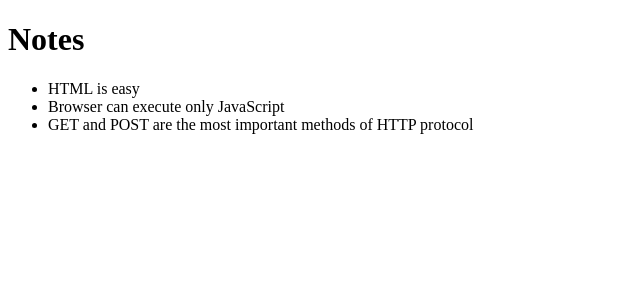
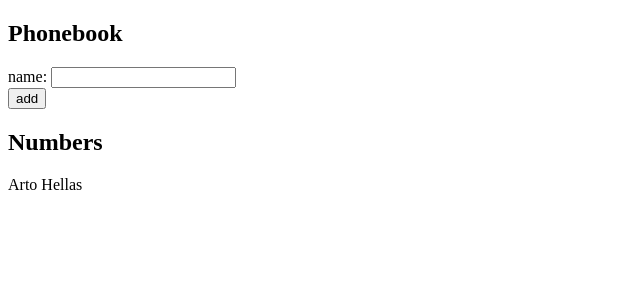
Before and after one commit to mateomcalli/FSO, a React (Vite) app in the folder part2/secondapp/: page / in a window 1280 px wide. Shown: the top 300 px of the page, without its empty margins (0-640 px from the left). Built offline with nearby package versions, Linux system fonts and the light colour scheme.

Commit message:
Exercises 2.6-7

```diff
--- a/part2/secondapp/src/App.jsx
+++ b/part2/secondapp/src/App.jsx
@@ -1,14 +1,42 @@
-import Note from './components/Note'
+import { useState } from 'react'
 
-const App = ({ notes }) => {
+const App = () => {
+  const [persons, setPersons] = useState([{ name: 'Arto Hellas' }])
+  const [newName, setNewName] = useState('')
+
+  const handleChange = (event) => {
+    console.log(event.target.value);
+    setNewName(event.target.value)
+  }
+
+  const addPerson = (event) => {
+    event.preventDefault()
+    if (persons.some(person => person.name === newName)) {
+      alert(`${newName} is already in the phonebook.`)
+    } else {
+      console.log(newName);
+      setPersons(persons.concat({
+        name: newName
+      }))
+    }
+    setNewName('')
+  }
+
   return (
     <div>
-      <h1>Notes</h1>
-      <ul>
-        {notes.map((note) => (
-          <Note key={note.id} note={note} />
-        ))}
-      </ul>
+      <h2>Phonebook</h2>
+      <form>
+        <div>
+          name: <input value={newName} onChange={handleChange}/>
+        </div>
+        <div>
+          <button type="submit" onClick = {addPerson}>add</button>
+        </div>
+      </form>
+      <h2>Numbers</h2>
+      {persons.map(person =>
+        <div key={person.name}>{person.name}</div>
+      )}
     </div>
   )
 }
```
